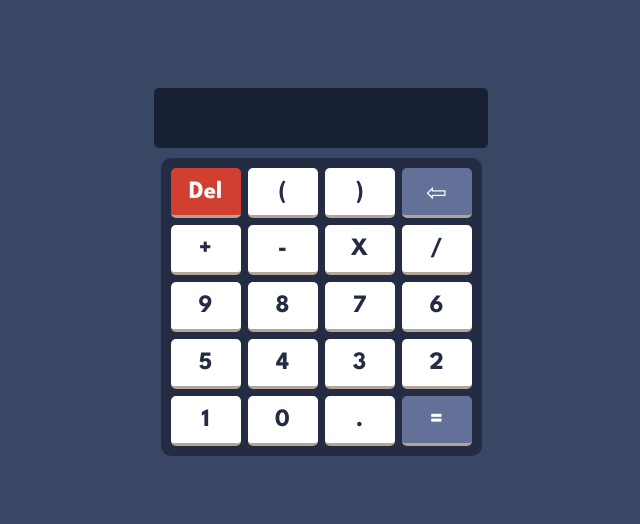
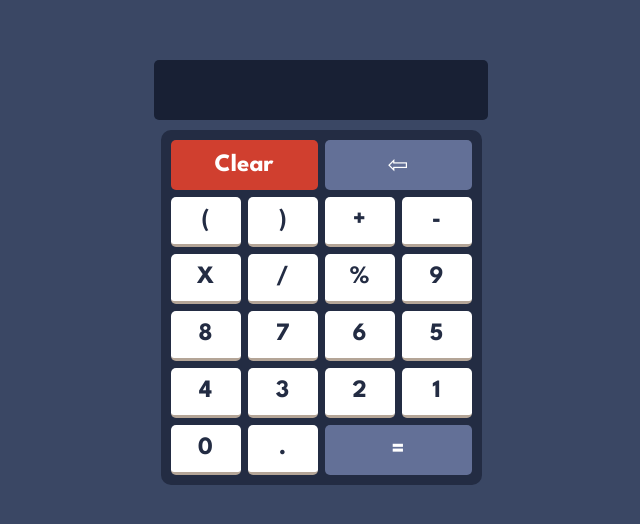
Before and after one commit to Achmad96/calculator-web, a React (Create React App) app: page / in a window 1280 px wide. Shown: the part 128-652 px from the top of the page, without its empty margins (319-959 px from the left). Built offline with nearby package versions, Linux system fonts and the light colour scheme; the HTML template or start-up script is replaced by a standard one.

Commit message:
modified files

```diff
--- a/src/App.css
+++ b/src/App.css
@@ -54,12 +54,13 @@ body {
 
 .keypads {
   display: grid;
-  grid-template-columns: minmax(0, 1fr);
   grid-template-areas:
-    "header header header header"
-    "main main main main"
-    "main main main main"
-    "footer footer footer footer";
+    "delete delete arrow arrow"
+    "tutupKurung1 tutupKurung2 plus minus"
+    "times divide modulus nine"
+    "eight seven six five"
+    "four three two one"
+    "zero dot equal equal";
   padding: 10px;
   border-radius: 10px;
   background-color: hsl(223, 31%, 20%);
@@ -82,33 +83,78 @@ button {
 
 .keypad-0 {
   color: white;
-  grid-area: header;
   background-color: hsl(6, 63%, 50%);
-  grid-column: 1/3;
+  border-bottom: hsl(6, 70%, 34%);
+  grid-area: delete;
 }
 
-.keypad-3,
-.keypad-19 {
+.keypad-1 {
+  grid-area: tutupKurung1;
+}
+
+.keypad-2 {
+  grid-area: tutupKurung2;
+}
+
+.keypad-3 {
   color: white;
   background-color: hsl(225, 21%, 49%);
+  border-bottom: hsl(224, 28%, 35%);
+  grid-area: arrow;
 }
 
-.keypad-4,
-.keypad-5,
-.keypad-6,
-.keypad-7,
-.keypad-8,
-.keypad-9,
-.keypad-10,
-.keypad-11,
-.keypad-12,
-.keypad-14,
-.keypad-15,
-.keypad-16,
-.keypad-17,
+.keypad-4 {
+  grid-area: plus;
+}
+.keypad-5 {
+  grid-area: minus;
+}
+.keypad-6 {
+  grid-area: times;
+}
+.keypad-7 {
+  grid-area: divide;
+}
+.keypad-8 {
+  grid-area: modulus;
+}
+.keypad-9 {
+  grid-area: nine;
+}
+.keypad-10 {
+  grid-area: eight;
+}
+.keypad-11 {
+  grid-area: seven;
+}
+.keypad-12 {
+  grid-area: six;
+}
+.keypad-13 {
+  grid-area: five;
+}
+.keypad-14 {
+  grid-area: four;
+}
+.keypad-15 {
+  grid-area: three;
+}
+.keypad-16 {
+  grid-area: two;
+}
+.keypad-17 {
+  grid-area: one;
+}
 .keypad-18 {
-  grid-area: main;
+  grid-area: zero;
 }
 .keypad-19 {
-  grid-area: footer;
+  grid-area: dot;
 }
+
+.keypad-20 {
+  color: white;
+  grid-area: equal;
+  background-color: hsl(225, 21%, 49%);
+  border-bottom: hsl(224, 28%, 35%);
+}
--- a/src/App.jsx
+++ b/src/App.jsx
@@ -1,56 +1,36 @@
 import "./App.css";
-import { useState, useRef } from "react";
+import { useState } from "react";
 import Keypad from "./components/keypad";
 import NumberFormat from "./utils/NumberFormat";
-import { motion } from "framer-motion";
 
 function App() {
   const [param, setParam] = useState("");
-  const [selected, setSelected] = useState({ name: "tes" });
-  const [keypads] = useState(["Del", "(", ")", "⇦", "+", "-", "X", "/", 9, 8, 7, 6, 5, 4, 3, 2, 1, 0, ".", "="]);
-  const ref = useRef(null);
-
-  const handleBtn = key => {
-    switch (key.toLowerCase()) {
-      case "del":
-        setParam("");
-        break;
-      case "⇦":
-        setParam(param.substring(0, param.length - 1));
-        break;
-      case "=":
-        try {
-          const result = eval(param.replaceAll("X", "*"));
-          setParam(result);
-        } catch (e) {}
-        break;
-      default:
-        setParam(prev => prev + key);
-        break;
-    }
-  };
-
   return (
     <div className="App">
       <div className="container">
         <div className="result">{NumberFormat(param)}</div>
         <div className="keypads">
-          {keypads.map((v, i) => (
-            <div key={v}>
-              <motion.div
-                ref={ref}
-                animate={{ scale: selected[v] ? 1.07 : 1 }}
-                transition={{ duration: 0.3 }}
-                onClick={() => {
-                  setSelected({ [v]: i });
-                  setTimeout(() => {
-                    setSelected({ [v]: undefined });
-                  }, 500);
-                }}>
-                <Keypad className={`keypad-${i}`} click={e => handleBtn(e.target?.value)} value={v} />
-              </motion.div>
-            </div>
-          ))}
+          <Keypad state={[param, setParam]} className="keypad-0" value="Clear" />
+          <Keypad state={[param, setParam]} className="keypad-1" value="(" />
+          <Keypad state={[param, setParam]} className="keypad-2" value=")" />
+          <Keypad state={[param, setParam]} className="keypad-3" value="⇦" />
+          <Keypad state={[param, setParam]} className="keypad-4" value="+" />
+          <Keypad state={[param, setParam]} className="keypad-5" value="-" />
+          <Keypad state={[param, setParam]} className="keypad-6" value="X" />
+          <Keypad state={[param, setParam]} className="keypad-7" value="/" />
+          <Keypad state={[param, setParam]} className="keypad-8" value="%" />
+          <Keypad state={[param, setParam]} className="keypad-9" value="9" />
+          <Keypad state={[param, setParam]} className="keypad-10" value="8" />
+          <Keypad state={[param, setParam]} className="keypad-11" value="7" />
+          <Keypad state={[param, setParam]} className="keypad-12" value="6" />
+          <Keypad state={[param, setParam]} className="keypad-13" value="5" />
+          <Keypad state={[param, setParam]} className="keypad-14" value="4" />
+          <Keypad state={[param, setParam]} className="keypad-15" value="3" />
+          <Keypad state={[param, setParam]} className="keypad-16" value="2" />
+          <Keypad state={[param, setParam]} className="keypad-17" value="1" />
+          <Keypad state={[param, setParam]} className="keypad-18" value="0" />
+          <Keypad state={[param, setParam]} className="keypad-19" value="." />
+          <Keypad state={[param, setParam]} className="keypad-20" value="=" />
         </div>
       </div>
     </div>
--- a/src/components/keypad.jsx
+++ b/src/components/keypad.jsx
@@ -1,7 +1,30 @@
 const Keypad = props => {
-  const { className, value, click } = props;
+  const { className, state, value } = props;
+  const [param, setParam] = state;
+  const handleBtn = key => {
+    switch (key.toLowerCase()) {
+      case "clear":
+        setParam("");
+        break;
+      case "⇦":
+        if (!param) return;
+        setParam(param.toString().substring(0, param.length - 1));
+        break;
+      case "=":
+        if (!param) return;
+        try {
+          const result = eval(param.replaceAll("X", "*"));
+          setParam(result);
+        } catch (e) {}
+        break;
+      default:
+        setParam(prev => prev + key);
+        break;
+    }
+  };
+
   return (
-    <button onClick={click} className={className} value={value}>
+    <button onClick={e => handleBtn(e.target.value)} className={className} value={value}>
       {value}
     </button>
   );
--- a/src/utils/NumberFormat.js
+++ b/src/utils/NumberFormat.js
@@ -1,4 +1,4 @@
 export default function NumberFormat(value) {
-  if (!value) return "";
+  if (!value) return;
   return value.toString().replace(/\B(?=(\d{3})+(?!\d))/g, ".");
 }
```
